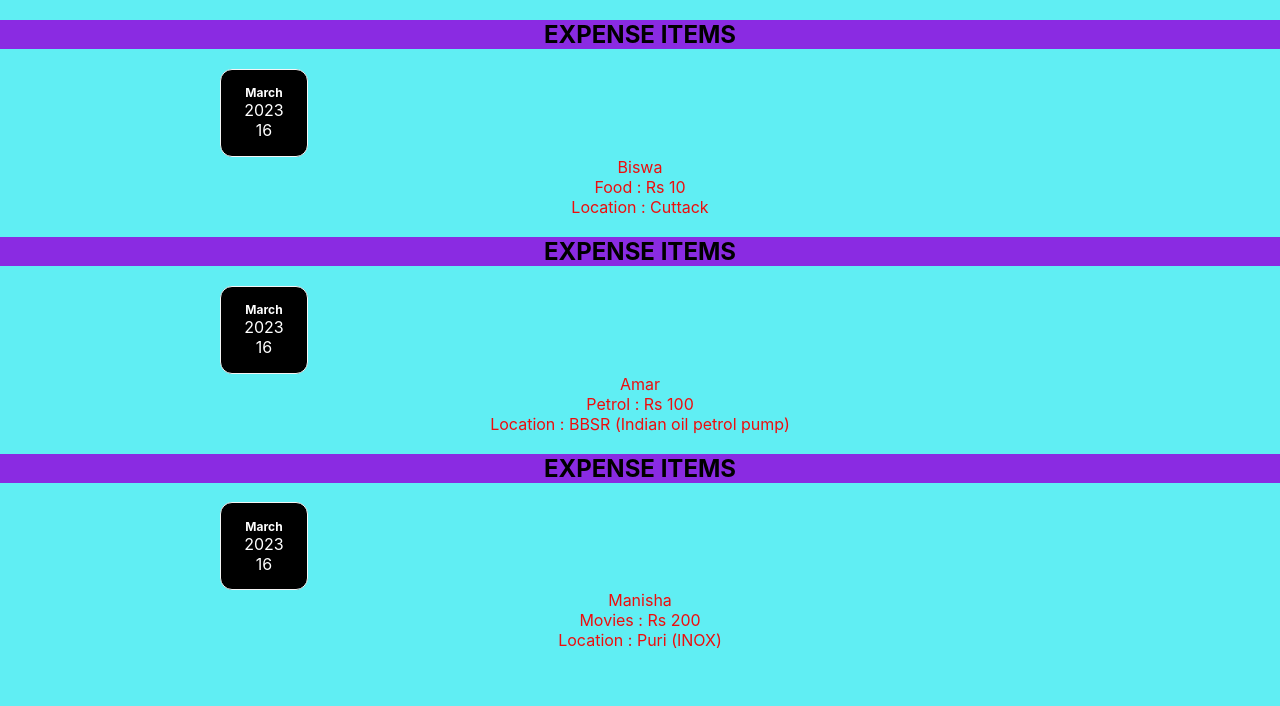
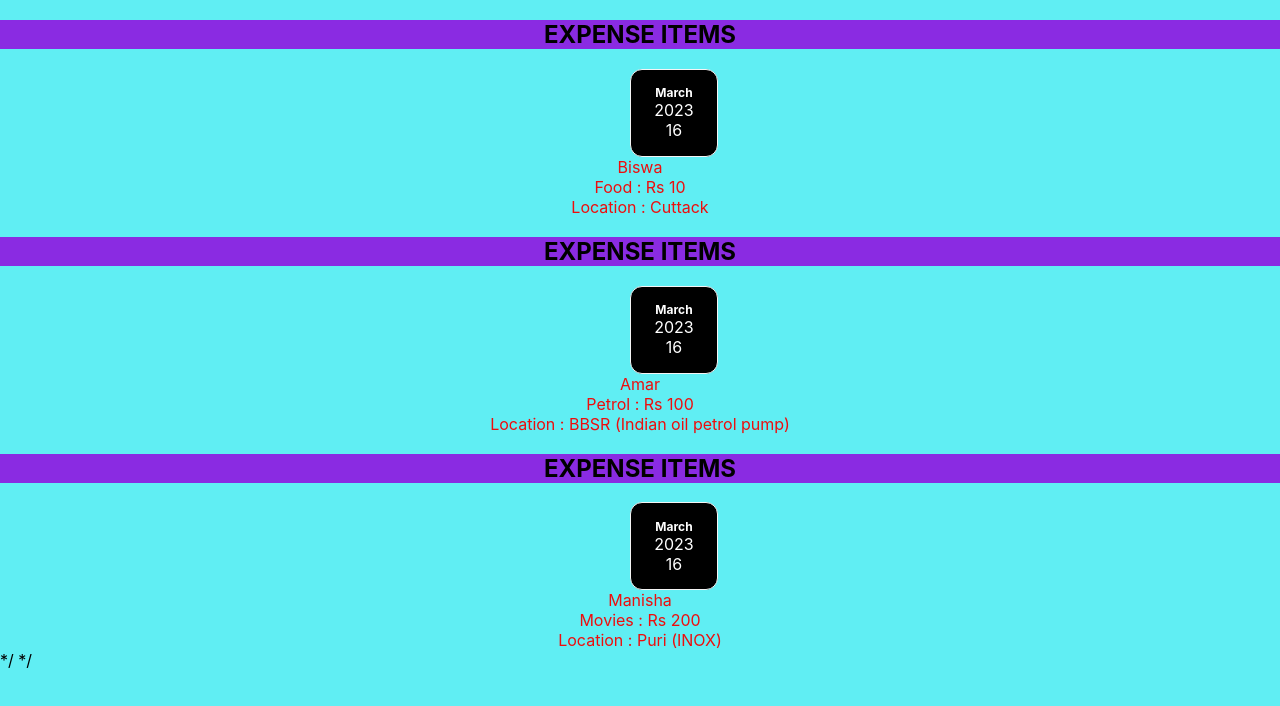
Before and after one commit to biswaa143/React-Basic, a React (Create React App) app: page / in a window 1280 px wide. Shown: the top 706 px of the page. Built offline with nearby package versions, Linux system fonts and the light colour scheme.

Commit message:
arrow function added

```diff
--- a/src/App.js
+++ b/src/App.js
@@ -1,8 +1,11 @@
+// import ExpenseDate from "./components/ExpenseDate";
+// import ExpenseDetails from "./components/ExpenseDetails";
+import React from 'react';
 import ExpenseItem from "./components/ExpenseItems";
 // import logo from './logo.svg';
 // import './App.css';
 
-function App() {
+const App = () => {
   const expenses = [
     {
       title: "Expense items",
@@ -24,6 +27,10 @@ function App() {
       name: "Manisha",
       item: "Movies : Rs 200",
       location: "Location : Puri (INOX)",
+    },
+    {
+      date: new Date(2023, 2, 17),
+      amount: "100 Rs",
     },
   ];
   return (
@@ -65,8 +72,19 @@ function App() {
         item={expenses[2].item}
         location={expenses[2].location}
       />
+      {/* <ExpenseDate date={expenses[3].date} />
+      {/* /* <ExpenseDetails amount={expenses[3].amount} /> */} */ */
     </div>
   );
 }
 
 export default App;
+
+// return React.createElement(
+//   'div', {className: expense-item},
+//   React.createElement(ExpenseDate, {date: this.props.date}),
+//   React.createElement('div', {},
+//   React.createElement('h1', {}, "Expense 1"),
+//   React.createElement('h1', {}, "Expense 1"),
+//   );
+// );
--- a/src/components/ExpenseDate.css
+++ b/src/components/ExpenseDate.css
@@ -9,7 +9,7 @@
     border-radius: 12px;
     align-items: center;
     justify-content: center;
-    margin-left: 220px;
+    margin-left: 630px;
 }
 
 .expense-date__month {
--- a/src/components/ExpenseDate.js
+++ b/src/components/ExpenseDate.js
@@ -1,6 +1,6 @@
 import './ExpenseDate.css'
 
-function ExpenseDate(props) {
+const ExpenseDate = (props) => {
     const month = props.date.toLocaleString('en-US', {month: 'long'});
     const day = props.date.toLocaleString('en-US', {day: '2-digit'});
     const year = props.date.getFullYear();
--- a/src/components/ExpenseItems.js
+++ b/src/components/ExpenseItems.js
@@ -1,7 +1,7 @@
 import ExpenseDate from "./ExpenseDate";
 import "./ExpenseItems.css";
 
-function ExpenseItem(props) {
+const ExpenseItem = (props) => {
 
   return (
     <div>
```
Also changed, not shown: src/components/ExpenseDetails.css (+12 -0 lines), src/components/ExpenseDetails.js (+14 -14 lines).
